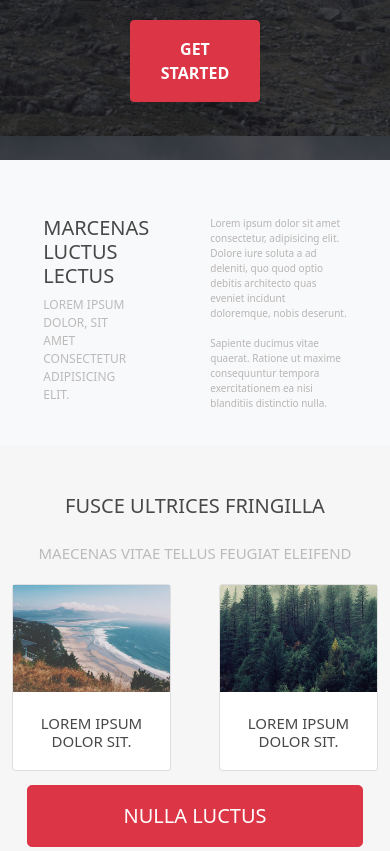
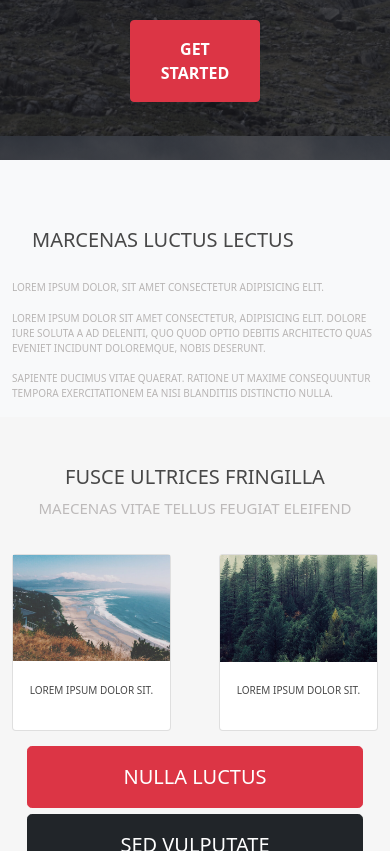
Before and after one commit to PirateDesBois/cs22-spacialMaster-sieben-Nicola, a website: page index.html in a window 390 px wide. Shown: the part 225-1076 px from the top of the page. Drawn offline with Linux system fonts and the light colour scheme.

Commit message:
spacial-master

```diff
--- a/index.html
+++ b/index.html
@@ -68,16 +68,18 @@
     </header>
     <section>
         <div class="container-fluid container1 p-0 bg-light ">
-            <div class="row-0 d-flex justify-content-center flex-lg-row pt-5">
-                <div class="col-0-12 d-flex flex-column ">
+            <div class="container">
+                <div class="row justify-content-center  pt-5">
+                    <div class="col-12 col-md-6 ">
                         <h2>marcenas luctus lectus</h2>
                         <p>Lorem ipsum dolor, sit amet consectetur adipisicing elit. </p>
                     </div>
-                <div class="col-0-1  ">
+                    <div class="col-12 col-md-6  ">
                         <p>Lorem ipsum dolor sit amet consectetur, adipisicing elit. Dolore iure soluta a ad deleniti, quo
                             quod optio debitis architecto quas eveniet incidunt doloremque, nobis deserunt. <br> <br>
                             Sapiente ducimus vitae quaerat. Ratione ut maxime consequuntur tempora exercitationem ea nisi
                             blanditiis distinctio nulla.</p>
+
                     </div>
                 </div>
             </div>
@@ -89,7 +91,7 @@
                 </div>
             </div>
             <div class="row-0">
-                <div class="col-sm-12 d-flex justify-content-center">
+                <div class="col-12 d-flex justify-content-center">
                     <div class="card me-4 " style="width: 35rem; height: auto">
                         <img src="./public/img/pic02.jpg" class="card-img-top rounded-0" alt="...">
                         <div class="card-body">
--- a/src/sass/style.sass
+++ b/src/sass/style.sass
@@ -66,8 +66,6 @@ body
 .container1
     div
         div:first-of-type
-            width: 30%
-            padding:2% 5% 0 0
             h2
                 color:#484848
                 text-transform: uppercase
@@ -77,8 +75,6 @@ body
                 font-size: 25px
                 text-transform: uppercase
         div:last-of-type
-            width: 35%
-            padding:2% 0 5% 0
             p
                 color:#B8B5B4
                 font-size: 20px
@@ -258,12 +254,8 @@ footer
     .container1
         div
             div:first-of-type
-                width: 30%
-                padding:2% 5% 0 0
-                margin-right: 50px
-
                 h2
-
+                    padding: 20px
                     color:#484848
                     text-transform: uppercase
                     font-size:20px
@@ -272,8 +264,6 @@ footer
                     font-size: 12px
                     text-transform: uppercase
             div:last-of-type
-                width: 35%
-                padding:2% 0 5% 0
                 p
                     color:#B8B5B4
                     font-size: 10px
@@ -282,12 +272,13 @@ footer
         padding-bottom: 2%
         div:first-of-type
             div
-                padding-bottom:1%
+                padding-bottom:5%
                 h2
                     text-align: center
                     color:#484848
                     text-transform: uppercase
                     font-size:20px
+                    padding: 0
                 p
                     color: #BDBABA
                     font-size: 15px
@@ -297,8 +288,9 @@ footer
             div
                 div
                     h2
-                        font-size: 15px
-                        text-align: center
+
+                        font-size: 10px
+                        padding: 0
                         padding-top:5%
                         color:#484848
         div:nth-of-type(3)
```
Also changed, not shown: public/css/style.css, 1 other file. Lines whose indentation alone changed are shown as unchanged.
